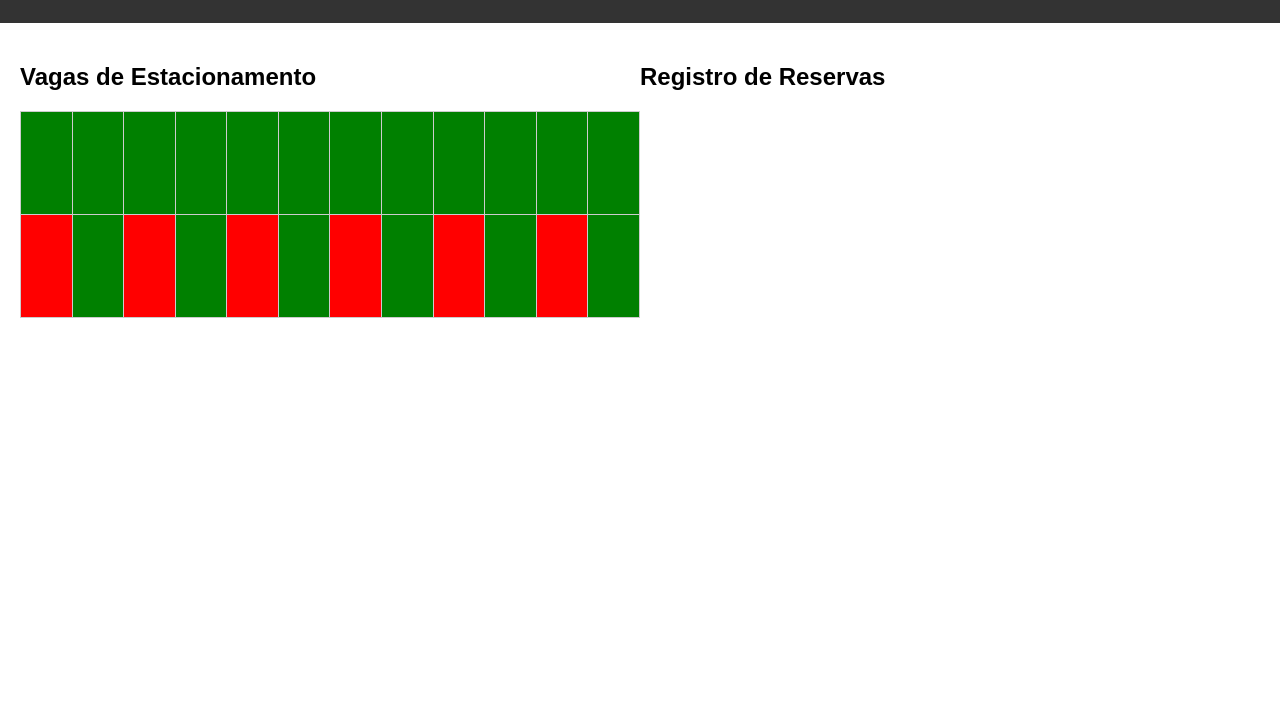
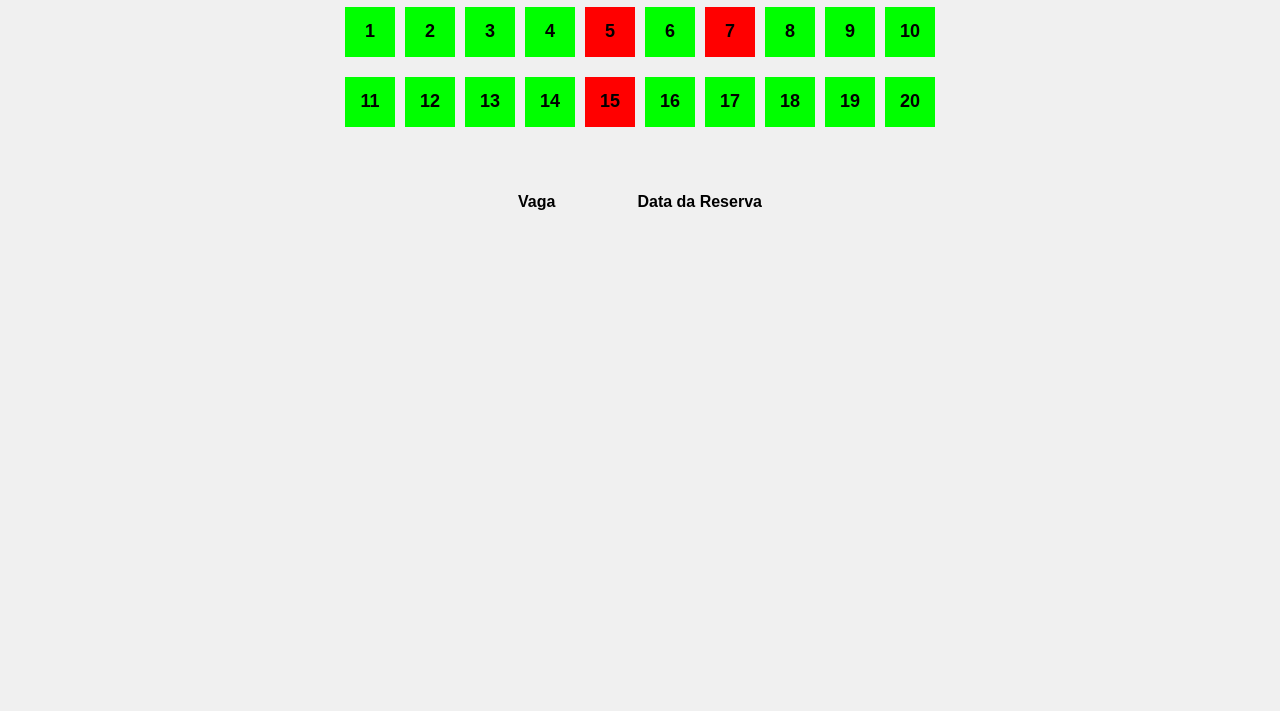
Before and after one commit to DL2K22/TCC_CC_UNIP, a plain HTML site: page Index.html in a window 1280 px wide. Shown: the part 89-800 px from the top of the page. Drawn offline with Linux system fonts and the light colour scheme.

Commit message:
Atualização

```diff
--- a/CSS/Index.css
+++ b/CSS/Index.css
@@ -1,58 +1,76 @@
 body {
     font-family: Arial, sans-serif;
-    margin: 0;
-    padding: 0;
+    text-align: center;
+    background-color: #f0f0f0;
 }
 
-header {
-    background-color: #333;
-    color: white;
-    text-align: center;
-    padding: 1em 0;
+.Section1{
+    display: flex;
+    align-content: center;
+    justify-content: space-between;
+    align-items: center;
+    flex-direction: column;
+    flex-wrap: wrap;
 }
 
-main {
-    display: flex;
-    justify-content: space-between;
-    padding: 20px;
+h1 {
+    color: #333;
 }
 
-#parking-area {
-    flex: 1;
+.vagas {
+    display: flex;
+    flex-wrap: wrap;
+    justify-content: center;
+    gap: 10px;
+    margin-top: 20px;
 }
 
-#reservation-log {
-    flex: 1;
-}
-
-table {
-    width: 100%;
-    border-collapse: collapse;
-    table-layout: fixed;
-}
-
-td {
-    width: 16.67%;
-    height: 100px;
-    border: 1px solid #ccc;
-    text-align: center;
-    vertical-align: middle;
-}
-
-.free {
-    background-color: green;
+.vaga {
+    width: 50px;
+    height: 50px;
+    background-color: #00ff00; /* Verde para vagas livres */
+    display: flex;
+    justify-content: center;
+    align-items: center;
+    font-weight: bold;
+    font-size: 18px;
     cursor: pointer;
 }
 
-.occupied {
-    background-color: red;
+.info{
+    padding: 10px;
+    margin: 10px;
 }
 
-ul {
-    list-style-type: none;
-    padding: 0;
+.Reserva{
+    padding: 10px;
+    margin: 10px;
 }
 
-li {
-    margin-bottom: 10px;
+table{
+    display: flex;
+    flex-direction: column;
+    justify-content: center;
+    align-content: center;
+    flex-wrap: wrap;
+    align-items: center;
 }
+
+table th{
+    margin-left: 40px;
+    margin-right: 40px;
+}
+
+table tr{
+    display: flex;
+    padding: 5px;
+}
+
+table td{
+    display: flex;
+    margin: 10px;
+}
+
+.vaga.ocupada {
+    background-color: #ff0000; /* Vermelho para vagas ocupadas */
+}
--- a/Index.html
+++ b/Index.html
@@ -1,45 +1,52 @@
 <!DOCTYPE html>
-<html lang="en">
+<html lang="pt-BR">
 <head>
     <meta charset="UTF-8">
     <meta name="viewport" content="width=device-width, initial-scale=1.0">
-    <title>Reserva de Vagas de Estacionamento</title>
     <link rel="stylesheet" href="/CSS/Index.css">
+    <title>Vagas de Estacionamento</title>
 </head>
 <body>
-    <header>
-        <h1>Reserva de Vagas de Estacionamento</h1>
-    </header>
-    <main>
-        <div id="parking-area">
-            <h2>Vagas de Estacionamento</h2>
-            <table id="parking-table">
-                <tr>
-                    <td class="free"></td>
-                    <td class="free"></td>
-                    <td class="free"></td>
-                    <td class="free"></td>
-                    <td class="free"></td>
-                    <td class="free"></td>
-                </tr>
-                <tr>
-                    <td class="occupied"></td>
-                    <td class="free"></td>
-                    <td class="occupied"></td>
-                    <td class="free"></td>
-                    <td class="occupied"></td>
-                    <td class="free"></td>
-                </tr>
+    <section class="Section1">
+        <h1>Vagas de Estacionamento</h1>
+        <div class="vagas">
+            <!-- Vagas livres -->
+            <div class="vaga livre">1</div>
+            <div class="vaga livre">2</div>
+            <div class="vaga livre">3</div>
+            <div class="vaga livre">4</div>
+            <div class="vaga livre">5</div>
+            <div class="vaga livre">6</div>
+            <div class="vaga livre">7</div>
+            <div class="vaga livre">8</div>
+            <div class="vaga livre">9</div>
+            <div class="vaga livre">10</div>
+        </div>
+        <div class="vagas">
+            <div class="vaga livre">11</div>
+            <div class="vaga livre">12</div>
+            <div class="vaga livre">13</div>
+            <div class="vaga livre">14</div>
+            <div class="vaga livre">15</div>
+            <div class="vaga livre">16</div>
+            <div class="vaga livre">17</div>
+            <div class="vaga livre">18</div>
+            <div class="vaga livre">19</div>
+            <div class="vaga livre">20</div>
+        </div>
+        <div class="info" id="info"></div>
+        <div class="Reserva">
+            <table>
+                <thead>
+                    <tr>
+                        <th>Vaga</th>
+                        <th>Data da Reserva</th>
+                    </tr>
+                </thead>
+                <tbody id="reservas"></tbody>
             </table>
-
         </div>
-        <div id="reservation-log">
-            <h2>Registro de Reservas</h2>
-            <ul id="reservation-list">
-                <!-- As informações sobre as reservas aparecerão aqui -->
-            </ul>
-        </div>
-    </main>
+    </section>
     <script src="/JavaScript/Index.js"></script>
 </body>
 </html>
--- a/JavaScript/Index.js
+++ b/JavaScript/Index.js
@@ -1,28 +1,42 @@
-const parkingTable = document.getElementById("parking-table");
-const reservationList = document.getElementById("reservation-list");
+const vagas = document.querySelectorAll('.vaga');
+const tabelaReservas = document.getElementById('reservas');
 
-// Simulação de vagas de estacionamento
-const parkingStatus = [
-    "free", "free", "free", "free", "free", "free",
-    "occupied", "free", "occupied", "free", "occupied", "free"
-];
+function randomizarStatusVagas() {
+    vagas.forEach((vaga) => {
+        const randomStatus = Math.random() < 0.5 ? 'livre' : 'ocupada';
+        vaga.classList.remove('livre', 'ocupada');
+        vaga.classList.add(randomStatus);
+    });
 
-// Inicialização da tabela de estacionamento
-for (let i = 0; i < parkingStatus.length; i++) {
-    const cell = document.createElement("td");
-    cell.className = parkingStatus[i];
-    cell.addEventListener("click", () => reserveParkingSpot(i));
-    parkingTable.rows[Math.floor(i / 6)].appendChild(cell);
+    // Limpe a tabela de reservas ao randomizar as vagas
+    tabelaReservas.innerHTML = '';
 }
 
-// Função para reservar uma vaga
-function reserveParkingSpot(index) {
-    if (parkingStatus[index] === "free") {
-        parkingStatus[index] = "occupied";
-        parkingTable.rows[Math.floor(index / 6)].cells[index % 6].className = "occupied";
-        const reservationTime = new Date().toLocaleTimeString();
-        const reservationInfo = document.createElement("li");
-        reservationInfo.textContent = `Vaga ${index + 1} reservada às ${reservationTime}`;
-        reservationList.appendChild(reservationInfo);
-    }
-}
+// Chame a função para randomizar as vagas quando a página carregar
+window.addEventListener('load', randomizarStatusVagas);
+
+vagas.forEach((vaga, index) => {
+    vaga.addEventListener('click', () => {
+        if (vaga.classList.contains('livre')) {
+            vaga.classList.remove('livre');
+            vaga.classList.add('ocupada');
+            const dataHora = new Date();
+            const dia = dataHora.toLocaleDateString();
+            const hora = dataHora.toLocaleTimeString();
+
+            // Crie uma nova linha na tabela de reservas
+            const newRow = tabelaReservas.insertRow();
+            const cell1 = newRow.insertCell(0);
+            const cell2 = newRow.insertCell(1);
+            const cell3 = newRow.insertCell(2);
+            cell1.innerHTML = `Vaga ${index + 1}`;
+            cell2.innerHTML = dia;
+            cell3.innerHTML = hora;
+            document.getElementById('info').innerHTML = `Vaga ${index + 1} reservada em ${dia}`;
+            alert("A reserva foi definida.");
+        } else {
+            document.getElementById('info').innerHTML = 'Esta vaga já está ocupada.';
+            alert("Vaga já ocupada.");
+        }
+    });
+});
```
